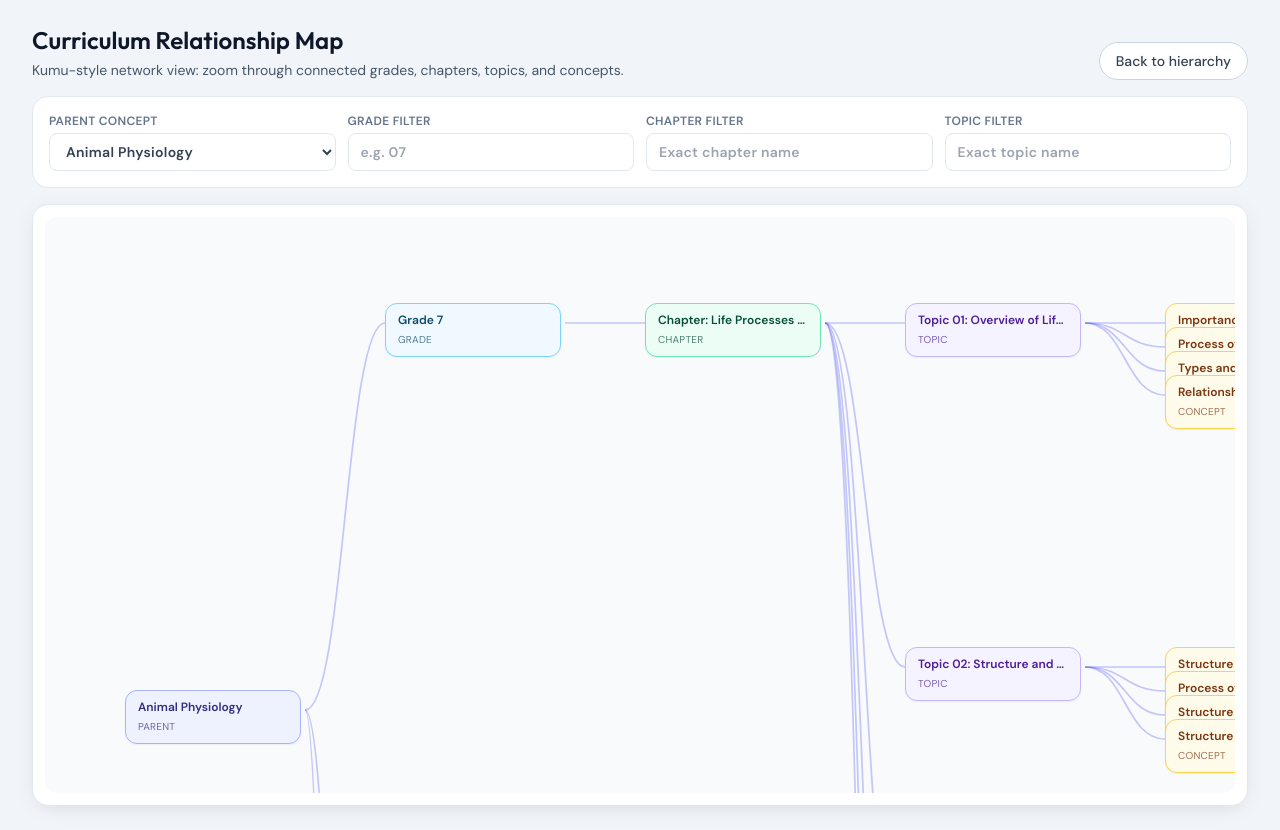
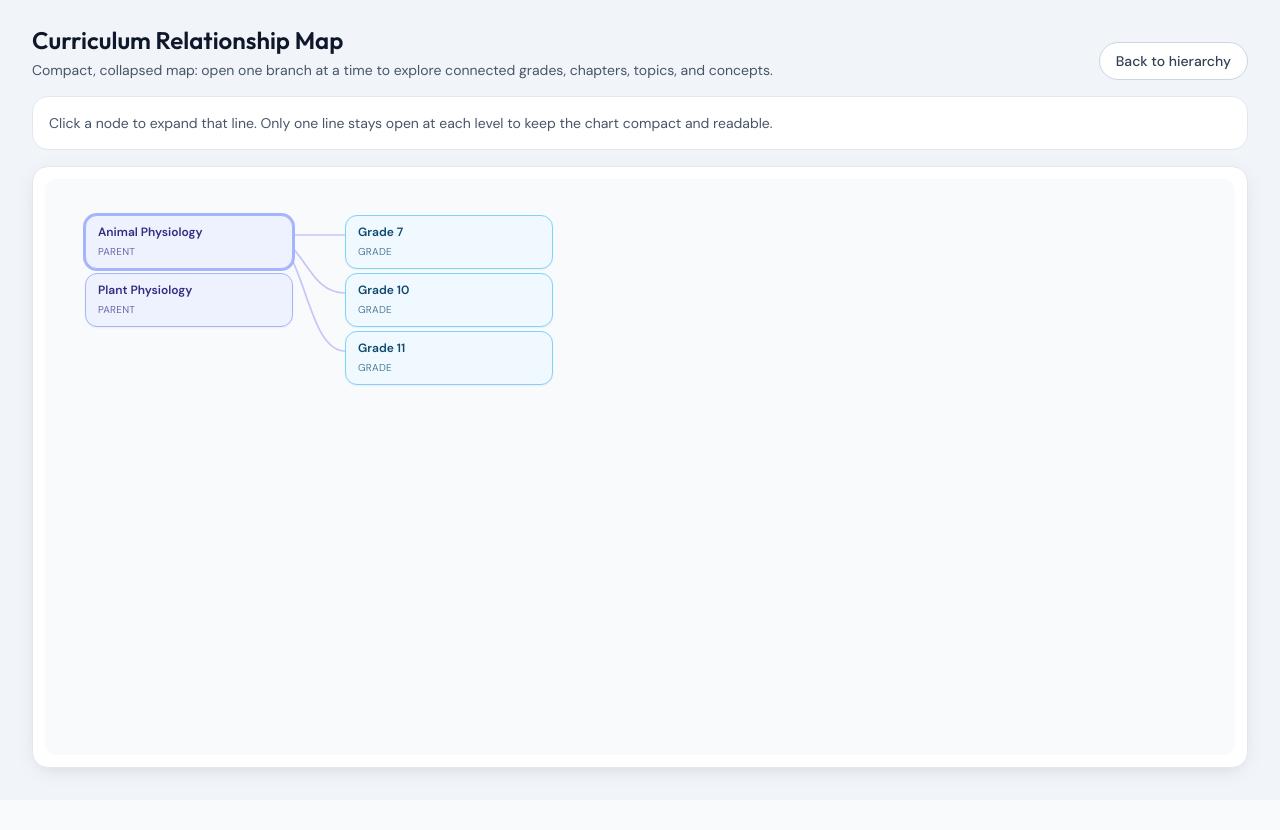
Before and after one commit to mohithmohan07/ConceptMappingFramework, a React (Vite) app: page / in a window 1280 px wide. Both pictures are taken after a click on the button "Open flow chart page". After the commit the page ends 800 px from the top, so only its background shows below. Built offline with nearby package versions, Linux system fonts and the light colour scheme.

Commit message:
Make flow chart compact with click-to-expand branch view

```diff
--- a/src/components/FlowChartPage.tsx
+++ b/src/components/FlowChartPage.tsx
@@ -30,7 +30,7 @@ function nodeStyle(kind: GraphNode["kind"], active: boolean): string {
     concept: "border-amber-300 bg-amber-50 text-amber-900",
   }[kind];
 
-  return `${tone} ${active ? "ring-2 ring-indigo-300" : ""}`;
+  return `${tone} transition ${active ? "ring-2 ring-indigo-300" : "hover:ring-1 hover:ring-indigo-200"}`;
 }
 
 function bezierPath(x1: number, y1: number, x2: number, y2: number): string {
@@ -42,56 +42,49 @@ export function FlowChartPage({ tree, onBack }: Props) {
   const [selectedParentName, setSelectedParentName] = useState<string | null>(
     tree[0]?.parentConcept ?? null,
   );
-  const [selectedGrade, setSelectedGrade] = useState<string | null>(null);
-  const [selectedChapter, setSelectedChapter] = useState<string | null>(null);
-  const [selectedTopic, setSelectedTopic] = useState<string | null>(null);
+  const [expandedGrade, setExpandedGrade] = useState<string | null>(null);
+  const [expandedChapter, setExpandedChapter] = useState<string | null>(null);
+  const [expandedTopic, setExpandedTopic] = useState<string | null>(null);
 
-  const selectedParent =
-    tree.find((parent) => parent.parentConcept === selectedParentName) ?? null;
+  const selectedParent = tree.find((parent) => parent.parentConcept === selectedParentName) ?? null;
+  const selectedGradeNode =
+    selectedParent?.grades.find((grade) => grade.grade === expandedGrade) ?? null;
+  const selectedChapterNode =
+    selectedGradeNode?.chapters.find((chapter) => chapter.chapter === expandedChapter) ?? null;
+  const selectedTopicNode =
+    selectedChapterNode?.topics.find((topic) => topic.topic === expandedTopic) ?? null;
 
   const layout = useMemo(() => {
-    if (!selectedParent) {
+    if (!tree.length) {
       return { nodes: [] as GraphNode[], edges: [] as GraphEdge[], width: 1200, height: 700 };
     }
 
     const nodes: GraphNode[] = [];
     const edges: GraphEdge[] = [];
 
-    const levelX = [80, 340, 600, 860, 1120] as const;
-    const rowHeight = 86;
+    const levelX = [40, 300, 560, 820, 1080] as const;
+    const rowHeight = 58;
+    const startY = 36;
 
-    const activeGrades = selectedGrade
-      ? selectedParent.grades.filter((g) => g.grade === selectedGrade)
-      : selectedParent.grades;
-
-    const allRows = Math.max(
-      8,
-      activeGrades.reduce((sum, grade) => {
-        const chapterCount = selectedChapter
-          ? grade.chapters.filter((c) => c.chapter === selectedChapter).length
-          : grade.chapters.length;
-        return sum + Math.max(1, chapterCount);
-      }, 0) + 2,
-    );
-
-    const height = allRows * rowHeight;
-
-    const parentId = `parent:${selectedParent.parentConcept}`;
+    tree.forEach((parent, index) => {
+      const parentId = `parent:${parent.parentConcept}`;
+      const parentY = startY + index * rowHeight;
       nodes.push({
         id: parentId,
-      label: selectedParent.parentConcept,
+        label: parent.parentConcept,
         level: 0,
         x: levelX[0],
-      y: height / 2,
+        y: parentY,
         kind: "parent",
       });
+    });
 
-    let rowCursor = 1;
+    if (selectedParent) {
+      const parentId = `parent:${selectedParent.parentConcept}`;
 
-    for (const grade of activeGrades) {
+      selectedParent.grades.forEach((grade, index) => {
         const gradeId = `${parentId}/grade:${grade.grade}`;
-      const gradeY = rowCursor * rowHeight;
-
+        const gradeY = startY + index * rowHeight;
         nodes.push({
           id: gradeId,
           label: `Grade ${grade.grade}`,
@@ -100,17 +93,16 @@ export function FlowChartPage({ tree, onBack }: Props) {
           y: gradeY,
           kind: "grade",
         });
+        edges.push({ id: `${parentId}->${gradeId}`, from: parentId, to: gradeId });
+      });
+    }
 
-      edges.push({ id: `${parentId}->${gradeId}`, from: parentId, to: gradeId });
-
-      const activeChapters = selectedChapter
-        ? grade.chapters.filter((ch) => ch.chapter === selectedChapter)
-        : grade.chapters;
-
-      for (const chapter of activeChapters) {
+    if (selectedParent && selectedGradeNode) {
+      const parentId = `parent:${selectedParent.parentConcept}`;
+      const gradeId = `${parentId}/grade:${selectedGradeNode.grade}`;
+      selectedGradeNode.chapters.forEach((chapter, index) => {
         const chapterId = `${gradeId}/chapter:${chapter.chapter}`;
-        const chapterY = rowCursor * rowHeight;
-
+        const chapterY = startY + index * rowHeight;
         nodes.push({
           id: chapterId,
           label: `Chapter: ${chapter.chapter}`,
@@ -119,17 +111,17 @@ export function FlowChartPage({ tree, onBack }: Props) {
           y: chapterY,
           kind: "chapter",
         });
+        edges.push({ id: `${gradeId}->${chapterId}`, from: gradeId, to: chapterId });
+      });
+    }
 
-        edges.push({ id: `${gradeId}->${chapterId}`, from: gradeId, to: chapterId });
-
-        const activeTopics = selectedTopic
-          ? chapter.topics.filter((topic) => topic.topic === selectedTopic)
-          : chapter.topics;
-
-        for (const topic of activeTopics) {
+    if (selectedParent && selectedGradeNode && selectedChapterNode) {
+      const parentId = `parent:${selectedParent.parentConcept}`;
+      const gradeId = `${parentId}/grade:${selectedGradeNode.grade}`;
+      const chapterId = `${gradeId}/chapter:${selectedChapterNode.chapter}`;
+      selectedChapterNode.topics.forEach((topic, index) => {
         const topicId = `${chapterId}/topic:${topic.topic}`;
-          const topicY = rowCursor * rowHeight;
-
+        const topicY = startY + index * rowHeight;
         nodes.push({
           id: topicId,
           label: topic.topic,
@@ -138,16 +130,18 @@ export function FlowChartPage({ tree, onBack }: Props) {
           y: topicY,
           kind: "topic",
         });
+        edges.push({ id: `${chapterId}->${topicId}`, from: chapterId, to: topicId });
+      });
+    }
 
-          edges.push({ id: `${chapterId}->${topicId}`, from: chapterId, to: topicId });
-
-          const maxConcepts = selectedTopic ? topic.concepts.length : Math.min(4, topic.concepts.length);
-          const conceptsToDraw = topic.concepts.slice(0, maxConcepts);
-
-          conceptsToDraw.forEach((concept, idx) => {
-            const conceptId = `${topicId}/concept:${idx}`;
-            const conceptY = topicY + idx * 24;
-
+    if (selectedParent && selectedGradeNode && selectedChapterNode && selectedTopicNode) {
+      const parentId = `parent:${selectedParent.parentConcept}`;
+      const gradeId = `${parentId}/grade:${selectedGradeNode.grade}`;
+      const chapterId = `${gradeId}/chapter:${selectedChapterNode.chapter}`;
+      const topicId = `${chapterId}/topic:${selectedTopicNode.topic}`;
+      selectedTopicNode.concepts.forEach((concept, index) => {
+        const conceptId = `${topicId}/concept:${index}`;
+        const conceptY = startY + index * rowHeight;
         nodes.push({
           id: conceptId,
           label: concept.name,
@@ -156,22 +150,29 @@ export function FlowChartPage({ tree, onBack }: Props) {
           y: conceptY,
           kind: "concept",
         });
-
         edges.push({ id: `${topicId}->${conceptId}`, from: topicId, to: conceptId });
       });
-
-          rowCursor += Math.max(1, maxConcepts > 1 ? maxConcepts : 1);
-        }
-      }
     }
 
     return {
       nodes,
       edges,
-      width: 1360,
-      height: Math.max(700, height),
+      width: 1320,
+      height: Math.max(
+        520,
+        startY +
+          Math.max(
+            tree.length,
+            selectedParent?.grades.length ?? 0,
+            selectedGradeNode?.chapters.length ?? 0,
+            selectedChapterNode?.topics.length ?? 0,
+            selectedTopicNode?.concepts.length ?? 0,
+          ) *
+            rowHeight +
+          48,
+      ),
     };
-  }, [selectedParent, selectedGrade, selectedChapter, selectedTopic]);
+  }, [tree, selectedParent, selectedGradeNode, selectedChapterNode, selectedTopicNode]);
 
   const nodeById = useMemo(
     () => Object.fromEntries(layout.nodes.map((node) => [node.id, node])),
@@ -186,7 +187,8 @@ export function FlowChartPage({ tree, onBack }: Props) {
             Curriculum Relationship Map
           </h1>
           <p className="mt-1 text-sm text-slate-600 dark:text-slate-300">
-            Kumu-style network view: zoom through connected grades, chapters, topics, and concepts.
+            Compact, collapsed map: open one branch at a time to explore connected grades, chapters,
+            topics, and concepts.
           </p>
         </div>
         <button
@@ -198,68 +200,9 @@ export function FlowChartPage({ tree, onBack }: Props) {
         </button>
       </div>
 
-      <div className="mb-4 grid gap-3 rounded-2xl border border-slate-200 bg-white p-4 dark:border-slate-700 dark:bg-slate-900 lg:grid-cols-4">
-        <label className="text-xs font-semibold uppercase tracking-wide text-slate-500 dark:text-slate-400">
-          Parent Concept
-          <select
-            value={selectedParentName ?? ""}
-            onChange={(e) => {
-              setSelectedParentName(e.target.value || null);
-              setSelectedGrade(null);
-              setSelectedChapter(null);
-              setSelectedTopic(null);
-            }}
-            className="mt-1 w-full rounded-lg border border-slate-200 bg-white px-3 py-2 text-sm text-slate-700 dark:border-slate-600 dark:bg-slate-900 dark:text-slate-100"
-          >
-            {tree.map((parent) => (
-              <option key={parent.parentConcept} value={parent.parentConcept}>
-                {parent.parentConcept}
-              </option>
-            ))}
-          </select>
-        </label>
-
-        <label className="text-xs font-semibold uppercase tracking-wide text-slate-500 dark:text-slate-400">
-          Grade Filter
-          <input
-            value={selectedGrade ?? ""}
-            onChange={(e) => {
-              const next = e.target.value.trim();
-              setSelectedGrade(next.length > 0 ? next : null);
-              setSelectedChapter(null);
-              setSelectedTopic(null);
-            }}
-            placeholder="e.g. 07"
-            className="mt-1 w-full rounded-lg border border-slate-200 bg-white px-3 py-2 text-sm text-slate-700 dark:border-slate-600 dark:bg-slate-900 dark:text-slate-100"
-          />
-        </label>
-
-        <label className="text-xs font-semibold uppercase tracking-wide text-slate-500 dark:text-slate-400">
-          Chapter Filter
-          <input
-            value={selectedChapter ?? ""}
-            onChange={(e) => {
-              const next = e.target.value.trim();
-              setSelectedChapter(next.length > 0 ? next : null);
-              setSelectedTopic(null);
-            }}
-            placeholder="Exact chapter name"
-            className="mt-1 w-full rounded-lg border border-slate-200 bg-white px-3 py-2 text-sm text-slate-700 dark:border-slate-600 dark:bg-slate-900 dark:text-slate-100"
-          />
-        </label>
-
-        <label className="text-xs font-semibold uppercase tracking-wide text-slate-500 dark:text-slate-400">
-          Topic Filter
-          <input
-            value={selectedTopic ?? ""}
-            onChange={(e) => {
-              const next = e.target.value.trim();
-              setSelectedTopic(next.length > 0 ? next : null);
-            }}
-            placeholder="Exact topic name"
-            className="mt-1 w-full rounded-lg border border-slate-200 bg-white px-3 py-2 text-sm text-slate-700 dark:border-slate-600 dark:bg-slate-900 dark:text-slate-100"
-          />
-        </label>
+      <div className="mb-4 rounded-2xl border border-slate-200 bg-white p-4 text-sm text-slate-600 dark:border-slate-700 dark:bg-slate-900 dark:text-slate-300">
+        Click a node to expand that line. Only one line stays open at each level to keep the chart
+        compact and readable.
       </div>
 
       <div className="rounded-2xl border border-slate-200 bg-white p-3 shadow-soft dark:border-slate-700 dark:bg-slate-900">
@@ -288,16 +231,55 @@ export function FlowChartPage({ tree, onBack }: Props) {
               })}
             </svg>
 
-            {layout.nodes.map((node) => (
-              <div
+            {layout.nodes.map((node) => {
+              const isActive =
+                (node.kind === "parent" && selectedParentName === node.label) ||
+                (node.kind === "grade" && node.label === `Grade ${expandedGrade}`) ||
+                (node.kind === "chapter" && node.label === `Chapter: ${expandedChapter}`) ||
+                (node.kind === "topic" && node.label === expandedTopic);
+
+              return (
+                <button
                   key={node.id}
-                className={`absolute w-44 rounded-xl border px-3 py-2 text-xs shadow-sm ${nodeStyle(node.kind, false)}`}
+                  type="button"
+                  onClick={() => {
+                    if (node.kind === "parent") {
+                      const parentLabel = node.label;
+                      setSelectedParentName((current) =>
+                        current === parentLabel ? null : parentLabel,
+                      );
+                      setExpandedGrade(null);
+                      setExpandedChapter(null);
+                      setExpandedTopic(null);
+                      return;
+                    }
+                    if (node.kind === "grade") {
+                      const gradeValue = node.label.replace("Grade ", "");
+                      setExpandedGrade((current) => (current === gradeValue ? null : gradeValue));
+                      setExpandedChapter(null);
+                      setExpandedTopic(null);
+                      return;
+                    }
+                    if (node.kind === "chapter") {
+                      const chapterValue = node.label.replace("Chapter: ", "");
+                      setExpandedChapter((current) =>
+                        current === chapterValue ? null : chapterValue,
+                      );
+                      setExpandedTopic(null);
+                      return;
+                    }
+                    if (node.kind === "topic") {
+                      setExpandedTopic((current) => (current === node.label ? null : node.label));
+                    }
+                  }}
+                  className={`absolute w-52 rounded-xl border px-3 py-2 text-left text-xs shadow-sm ${nodeStyle(node.kind, isActive)}`}
                   style={{ left: node.x, top: node.y }}
                 >
                   <p className="truncate font-semibold">{node.label}</p>
                   <p className="mt-1 text-[10px] uppercase tracking-wide opacity-70">{node.kind}</p>
-              </div>
-            ))}
+                </button>
+              );
+            })}
           </div>
         </div>
       </div>
```
Lines whose indentation alone changed are shown as unchanged.
